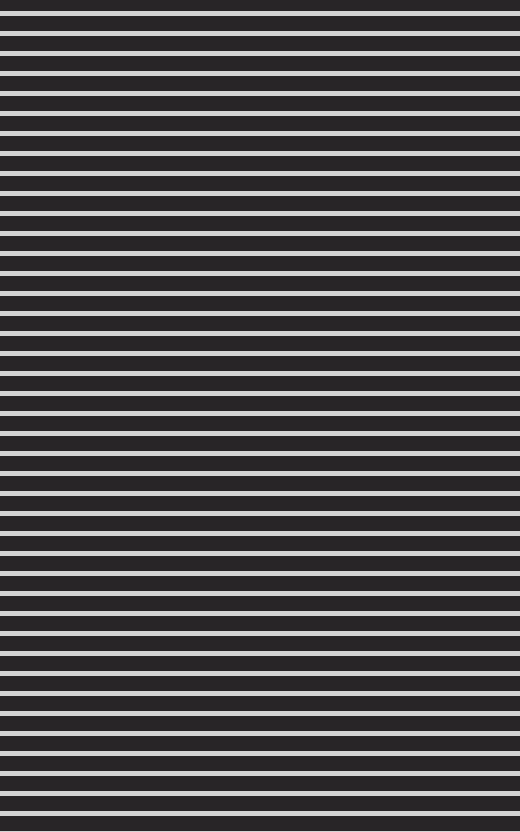
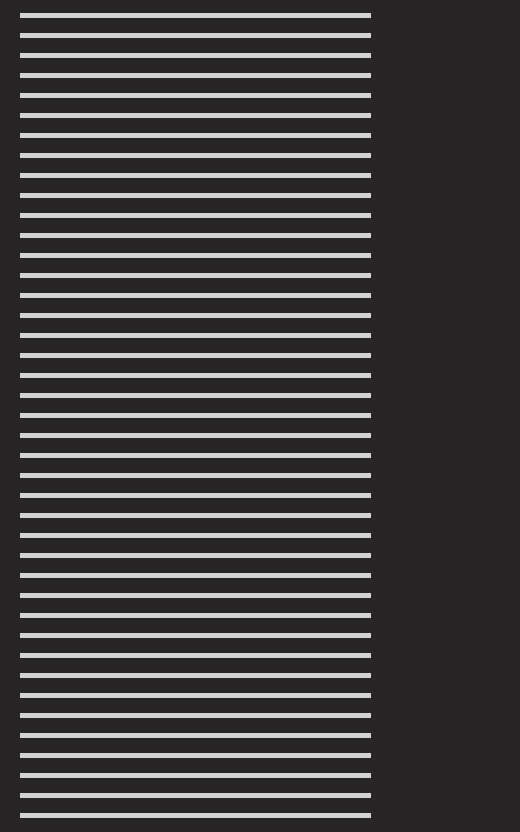
Before and after one commit to rpsthecoder/css-target-animation, a plain HTML site: page index.html in a window 390 px wide. Shown: the part 168-1000 px from the top of the page, 520 px wide, since content can reach past the window. Drawn offline with Linux system fonts and the light colour scheme; a web font is replaced by a local one.

Commit message:
Update index.html

```diff
--- a/index.html
+++ b/index.html
@@ -50,6 +50,11 @@ strong{
 	padding: 3px 6px; border-radius: 2px;
 	color: white; text-shadow: 1px 1px #282527;
 }
+@media (max-width: 520px){
+	body{
+		width: 90vw;
+	}
+}
 </style>
 </head>
 <body>
```
Lines whose indentation alone changed are shown as unchanged.
